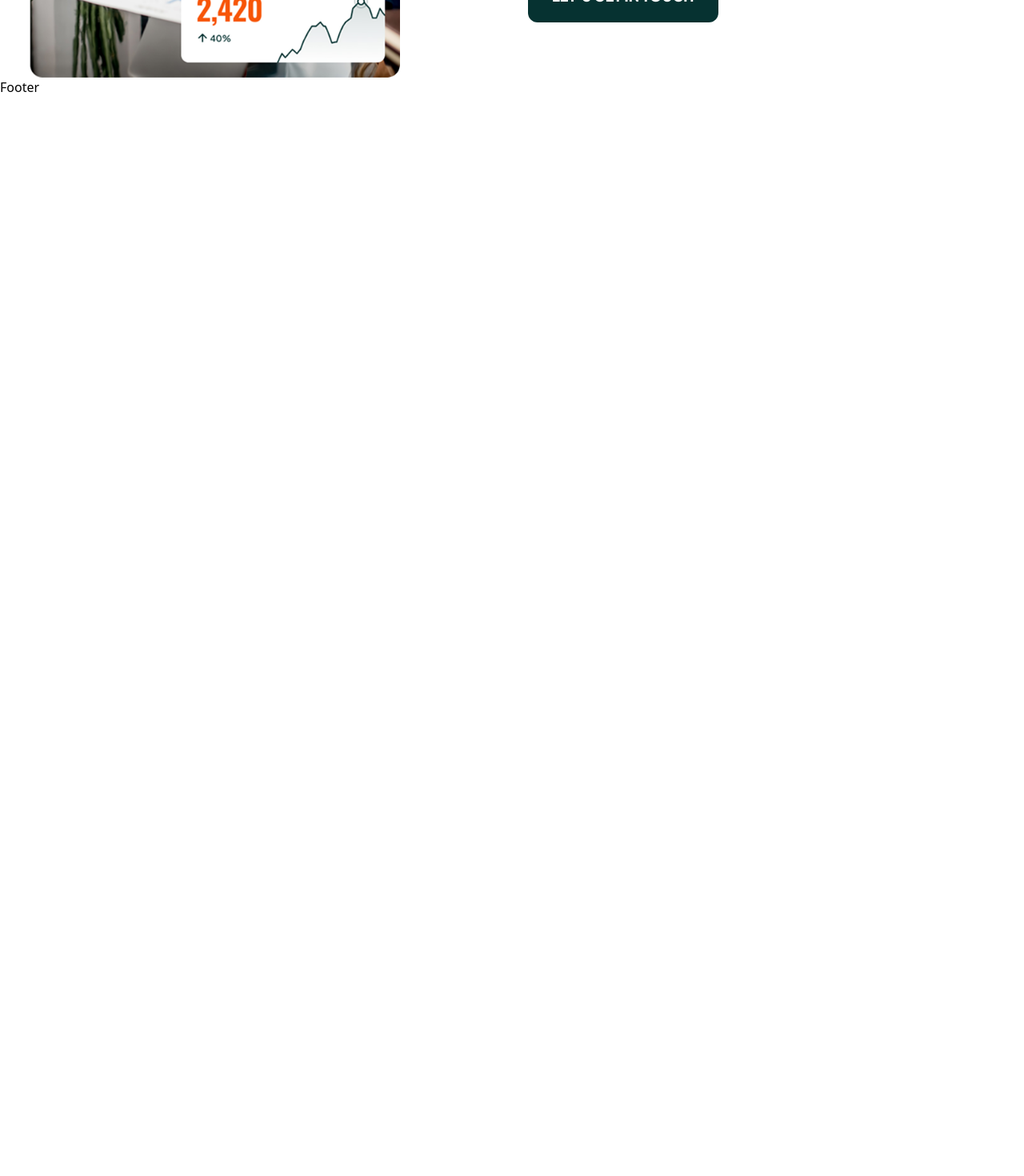
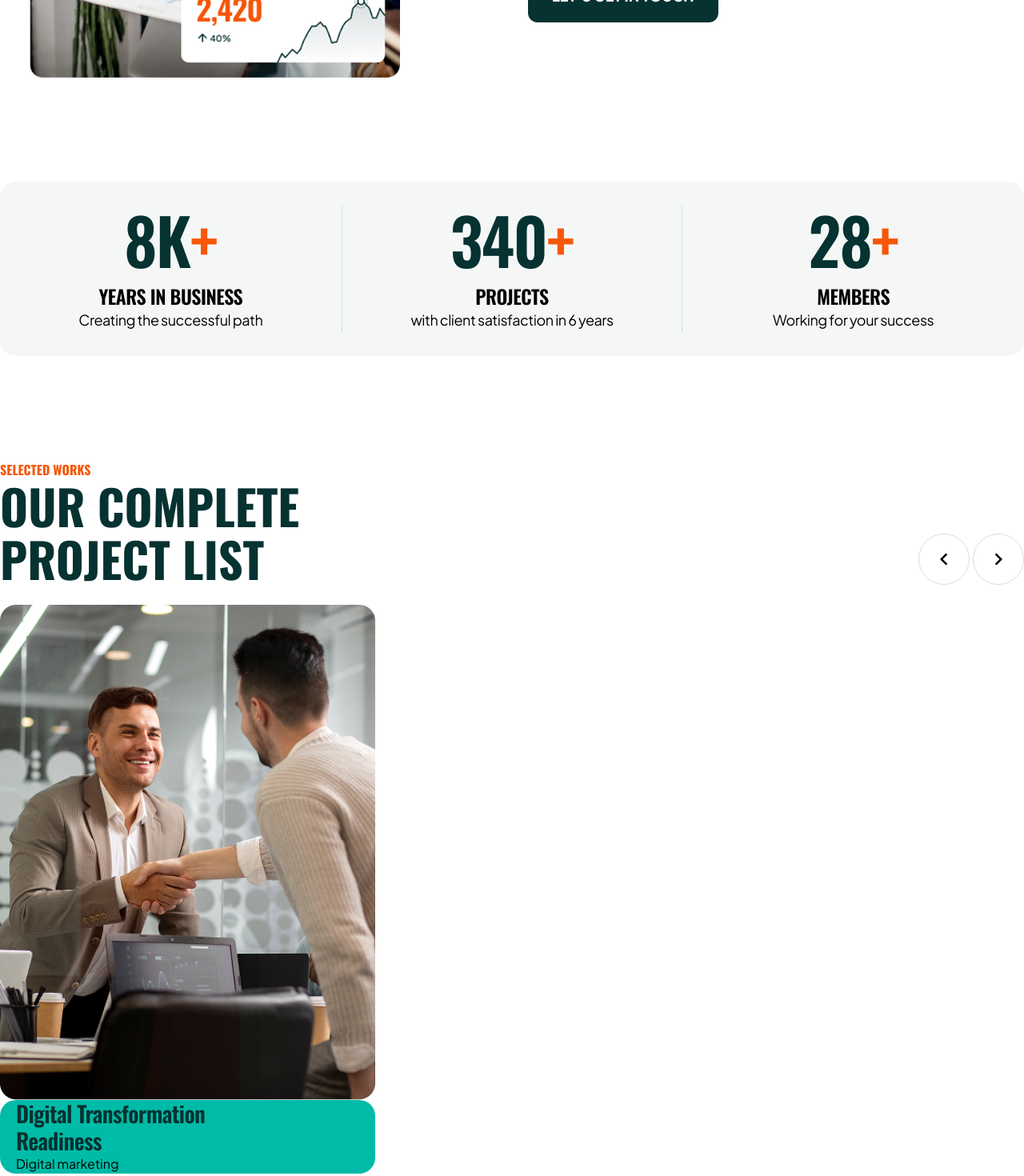
Before and after one commit to shoumen-shomu/prozen, a Next.js app: page / in a window 1280 px wide. Shown: the part 2398-3868 px from the top of the page at 80% size. Before the commit the page ends 2519 px from the top, so only its background shows below. Built offline with nearby package versions, Linux system fonts and the light colour scheme.

Commit message:
Counter Part Done

```diff
--- /dev/null
+++ b/app/_components/Counter.jsx
@@ -0,0 +1,47 @@
+import React from "react";
+import Container from "./Container";
+
+const Counter = () => {
+  return (
+    <>
+      <section id="counter">
+        <Container>
+          <div className="py-7.5 rounded-[20px] bg-[#F5F7F7] flex justify-between mt-32.5">
+            <div className="w-108 text-center ">
+              <h2 className="font-oswald font-semibold text-[80px] text-[#063231] leading-21.25 tracking-[-1.6px] mb-[13px]">
+                8K
+                <span className="font-oswald font-semibold text-[80px] text-[#F75709] leading-21.25 tracking-[-1.6px]">
+                  +
+                </span>
+              </h2>
+              <h5 className="font-oswald font-semibold text-[24px] leading-7.5 tracking-[-0.48px] uppercase">Years in business</h5>
+              <p className="font-jakarta font-normal text-[18px] leading-7.5 tracking-[-0.48px]">Creating the successful path</p>
+            </div>
+            <div className="w-108 text-center border-x border-[#D7DEDE]">
+              <h2 className="font-oswald font-semibold text-[80px] text-[#063231] leading-21.25 tracking-[-1.6px] mb-[13px]">
+                340
+                <span className="font-oswald font-semibold text-[80px] text-[#F75709] leading-21.25 tracking-[-1.6px]">
+                  +
+                </span>
+              </h2>
+              <h5 className="font-oswald font-semibold text-[24px] leading-7.5 tracking-[-0.48px] uppercase">Projects</h5>
+              <p className="font-jakarta font-normal text-[18px] leading-7.5 tracking-[-0.48px]">with client satisfaction in 6 years</p>
+            </div>
+            <div className="w-108 text-center">
+              <h2 className="font-oswald font-semibold text-[80px] text-[#063231] leading-21.25 tracking-[-1.6px] mb-[13px]">
+                28
+                <span className="font-oswald font-semibold text-[80px] text-[#F75709] leading-21.25 tracking-[-1.6px]">
+                  +
+                </span>
+              </h2>
+              <h5 className="font-oswald font-semibold text-[24px] leading-7.5 tracking-[-0.48px] uppercase">members</h5>
+              <p className="font-jakarta font-normal text-[18px] leading-7.5 tracking-[-0.48px]">Working for your success</p>
+            </div>
+          </div>
+        </Container>
+      </section>
+    </>
+  );
+};
+
+export default Counter;
--- a/app/_components/Header.jsx
+++ b/app/_components/Header.jsx
@@ -1,9 +1,6 @@
 import React from "react";
 import Container from "./Container";
 import Flex from "./Flex";
-import { FaLocationDot } from "react-icons/fa6";
-import { FaPhone } from "react-icons/fa";
-import { IoMdMail } from "react-icons/io";
 import Image from "next/image";
 import Link from "next/link";
 import Button from "./Button";
--- a/app/_components/MainPage.jsx
+++ b/app/_components/MainPage.jsx
@@ -2,6 +2,8 @@ import React from 'react'
 import Banner from './Banner'
 import Service from './Service'
 import About from './About'
+import Counter from './Counter'
+import Project from './Project'
 
 
 const MainPage = () => {
@@ -11,6 +13,8 @@ const MainPage = () => {
       <Banner/>
       <Service/>
       <About/>
+      <Counter/>
+      <Project/>
     </div>
     </>
   )
--- /dev/null
+++ b/app/_components/Project.jsx
@@ -0,0 +1,54 @@
+import React from "react";
+import Container from "./Container";
+import { MdKeyboardArrowLeft } from "react-icons/md";
+import { MdKeyboardArrowRight } from "react-icons/md";
+import Image from "next/image";
+
+const Project = () => {
+  return (
+    <>
+      <section id="project">
+        <div className="mt-32.5">
+          <Container>
+            <div className="">
+              <p className="font-oswald font-bold text-base text-[#F75709] uppercase">
+                Selected Works
+              </p>
+              <div className="flex justify-between mb-6.25">
+                <h2 className="font-oswald font-bold text-[60px] text-[#063231] leading-16.5 w-133 uppercase">
+                  Our complete project list
+                </h2>
+                <div className="flex gap-1 items-end">
+                  <div className="w-16 h-16 rounded-[50%] border border-[#D7DEDE] flex items-center justify-center group hover:bg-[#F75709] hover:border-[#F75709] duration-500">
+                    <MdKeyboardArrowLeft className="text-black text-[30px] group-hover:text-white" />
+                  </div>
+                  <div className="w-16 h-16 rounded-[50%] border border-[#D7DEDE] flex items-center justify-center group hover:bg-[#F75709] hover:border-[#F75709] duration-500">
+                    <MdKeyboardArrowRight className="text-black text-[30px] group-hover:text-white" />
+                  </div>
+                </div>
+              </div>
+              <div className="flex gap-7.5">
+                <div className="">
+                  <Image
+                    src={"/projectimgOne.png"}
+                    alt=""
+                    width={469}
+                    height={618}
+                  />
+                  <div className="px-5 py[18px] bg-teal-500 rounded-[20px]">
+                    <h3 className="font-oswald font-semibold text-[28px] text-[#063231] leading-[34px] tracking-[-0.56px] w-[349px]">Digital Transformation Readiness</h3>
+                    <div className="">
+                        <p className="font-jakarta font-normal text-[]">Digital marketing</p>
+                    </div>
+                  </div>
+                </div>
+              </div>
+            </div>
+          </Container>
+        </div>
+      </section>
+    </>
+  );
+};
+
+export default Project;
--- a/app/_components/Service.jsx
+++ b/app/_components/Service.jsx
@@ -12,14 +12,14 @@ const Service = () => {
               <p className="font-oswald font-bold text-base text-[#F75709] uppercase">
                 Our Services
               </p>
-              <h2 className="font-oswald font-bold text-[60px] text-[#063231] leading-[66px] w-[532px] mx-auto uppercase">
+              <h2 className="font-oswald font-bold text-[60px] text-[#063231] leading-16.5 w-133 mx-auto uppercase">
                 Versatile Range of Business Solutions
               </h2>
             </div>
             <div className="mt-15 grid grid-cols-2 gap-[24px]">
               <div className="py-10 px-7.5 bg-[#F5F7F7] rounded-[20px]">
                 <Image src="/serviceicon.png" alt="" width={80} height={80} className="pb-[50px]" />
-                <h3 className="font-oswald font-bold text-[28px] text-[#063231] leading-8.5 tracking-[-0.56px">Finance Planning</h3>
+                <h3 className="font-oswald font-bold text-[28px] text-[#063231] leading-8.5 tracking-[-0.56px] uppercase">Finance Planning</h3>
                 <p className="font-jakarta font-normal text-[18px] text-[#063231] w-145">
                   Our team prioritizes usability and accessibility to ensure
                   that every visitor enjoys a seamless intuitive.
@@ -27,7 +27,7 @@ const Service = () => {
               </div>
               <div className="py-10 px-7.5 bg-[#F5F7F7] rounded-[20px]">
                 <Image src="/serviceicon.png" alt="" width={80} height={80} className="pb-[50px]" />
-                <h3 className="font-oswald font-bold text-[28px] text-[#063231] leading-8.5 tracking-[-0.56px">Business Strategy</h3>
+                <h3 className="font-oswald font-bold text-[28px] text-[#063231] leading-8.5 tracking-[-0.56px] uppercase">Business Strategy</h3>
                 <p className="font-jakarta font-normal text-[18px] text-[#063231] w-145">
                   Our team prioritizes usability and accessibility to ensure
                   that every visitor enjoys a seamless intuitive.
@@ -35,7 +35,7 @@ const Service = () => {
               </div>
               <div className="py-10 px-7.5 bg-[#F5F7F7] rounded-[20px]">
                 <Image src="/serviceicon.png" alt="" width={80} height={80} className="pb-[50px]" />
-                <h3 className="font-oswald font-bold text-[28px] text-[#063231] leading-8.5 tracking-[-0.56px">Digital marketing</h3>
+                <h3 className="font-oswald font-bold text-[28px] text-[#063231] leading-8.5 tracking-[-0.56px] uppercase">Digital marketing</h3>
                 <p className="font-jakarta font-normal text-[18px] text-[#063231] w-145">
                   Our team prioritizes usability and accessibility to ensure
                   that every visitor enjoys a seamless intuitive.
@@ -43,7 +43,7 @@ const Service = () => {
               </div>
               <div className="py-10 px-7.5 bg-[#F5F7F7] rounded-[20px]">
                 <Image src="/serviceicon.png" alt="" width={80} height={80} className="pb-[50px]" />
-                <h3 className="font-oswald font-bold text-[28px] text-[#063231] leading-8.5 tracking-[-0.56px">Investment Idea</h3>
+                <h3 className="font-oswald font-bold text-[28px] text-[#063231] leading-8.5 tracking-[-0.56px] uppercase">Investment Idea</h3>
                 <p className="font-jakarta font-normal text-[18px] text-[#063231] w-145">
                   Our team prioritizes usability and accessibility to ensure
                   that every visitor enjoys a seamless intuitive.
```
Also changed, not shown: public/projectimgOne.png (added).
